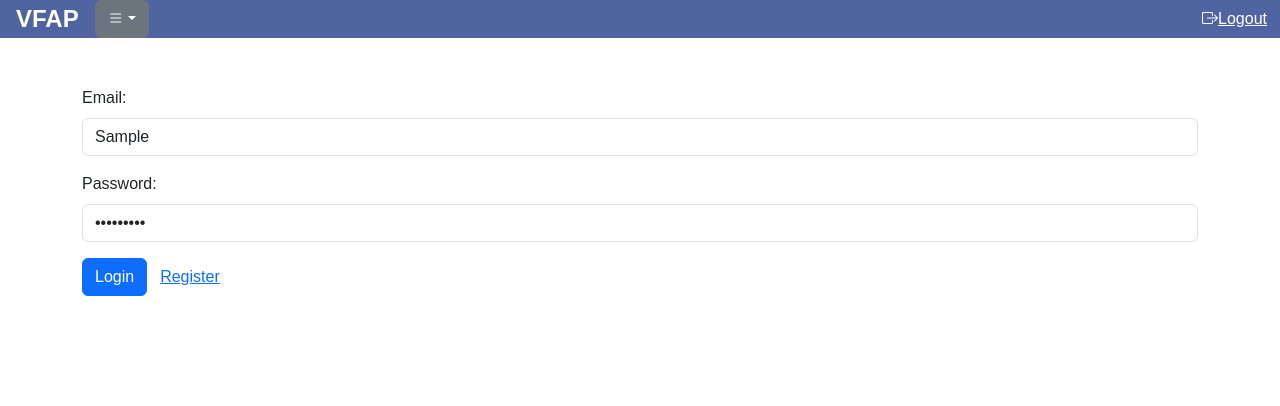
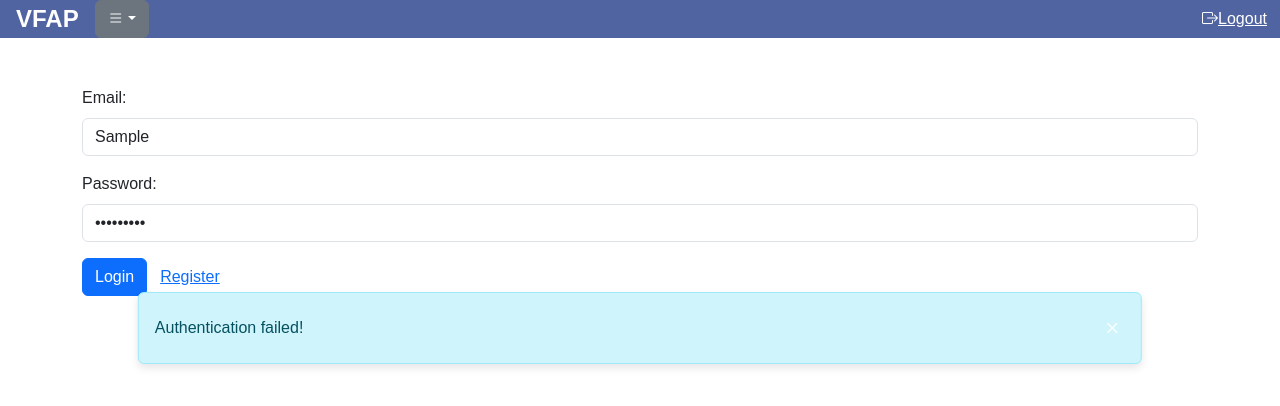
Before and after one commit to Dan21198/VFAP_React, a React (Create React App) app: page /login in a window 1280 px wide. Both pictures are taken after typing "Sample", "Sample123" into the empty fields and a click on the button "Login". Shown: the top 406 px of the page. Built offline with nearby package versions, Linux system fonts and the light colour scheme; no server answers.

Commit message:
added snackbars

```diff
--- a/package.json
+++ b/package.json
@@ -3,6 +3,9 @@
   "version": "0.1.0",
   "private": true,
   "dependencies": {
+    "@emotion/react": "^11.11.4",
+    "@emotion/styled": "^11.11.5",
+    "@mui/material": "^5.15.15",
     "@testing-library/jest-dom": "^5.17.0",
     "@testing-library/react": "^13.4.0",
     "@testing-library/user-event": "^13.5.0",
--- /dev/null
+++ b/src/global.css
@@ -0,0 +1,89 @@
+.snackbar {
+    position: fixed;
+    bottom: 20px;
+    left: 50%;
+    transform: translateX(-50%);
+    width: auto;
+    max-width: 90%;
+    padding: 12px 20px;
+    box-shadow: 0 4px 8px rgba(0, 0, 0, 0.1);
+    z-index: 1050;
+    border-radius: 5px;
+    display: flex;
+    justify-content: space-between;
+    align-items: center;
+    animation: slideIn 0.3s ease-out forwards;
+    background-color: #17a2b8;
+    color: white;
+}
+
+.snackbar button.close {
+    border: none;
+    background: none;
+    color: white;
+    font-size: 24px;
+    cursor: pointer;
+    opacity: 0.8;
+}
+
+.snackbar button.close:hover {
+    opacity: 1;
+}
+.snackbar button.close {
+    border: none;
+    background: none;
+    color: white;
+    font-size: 24px;
+    cursor: pointer;
+    opacity: 0.8;
+}
+
+.snackbar button.close:hover {
+    opacity: 1;
+}
+
+.alert {
+    position: fixed;
+    bottom: 20px;
+    left: 50%;
+    transform: translateX(-50%);
+    width: auto;
+    max-width: 90%;
+    padding: 12px 20px;
+    box-shadow: 0 4px 8px rgba(0,0,0,0.1);
+    z-index: 1050;
+    border-radius: 5px;
+    display: flex;
+    justify-content: space-between;
+    align-items: center;
+    animation: slideIn 0.3s ease-out forwards;
+}
+
+.alert-info {
+    background-color: #17a2b8;
+    color: white;
+}
+
+button.close {
+    border: none;
+    background: none;
+    color: white;
+    font-size: 24px;
+    cursor: pointer;
+    opacity: 0.8;
+}
+
+button.close:hover {
+    opacity: 1;
+}
+
+@keyframes slideIn {
+    0% {
+        transform: translateX(-50%) translateY(50px);
+        opacity: 0;
+    }
+    100% {
+        transform: translateX(-50%) translateY(0);
+        opacity: 1;
+    }
+}
--- a/src/login/LoginForm.tsx
+++ b/src/login/LoginForm.tsx
@@ -1,13 +1,15 @@
-import React, {FormEvent, useState} from 'react';
+import React, { useState } from 'react';
 import axios from 'axios';
-import { useNavigate  } from 'react-router-dom';
+import { useNavigate } from 'react-router-dom';
+import '../global.css';
 
 const LoginForm = () => {
     const [loginEmail, setLoginEmail] = useState('');
     const [loginPassword, setLoginPassword] = useState('');
-    const navigate = useNavigate()
+    const [snackbar, setSnackbar] = useState({ open: false, message: '' });
+    const navigate = useNavigate();
 
-    const login = async (event: FormEvent<HTMLFormElement>) => {
+    const login = async (event: React.FormEvent<HTMLFormElement>) => {
         event.preventDefault();
         try {
             const response = await axios.post('http://localhost:8080/api/v1/auth/authenticate', {
@@ -20,15 +22,20 @@ const LoginForm = () => {
             if (accessToken) {
                 localStorage.setItem('access_token', accessToken);
                 navigate('/notes');
+                setSnackbar({ open: true, message: 'Login successful!' });
             } else {
                 console.error('No token received');
-                alert('Authentication failed: No token received');
+                setSnackbar({ open: true, message: 'Authentication failed: No token received' });
             }
-        } catch (error: any) {
-            console.error('Failed to authenticate:', error.response ? error.response.data : 'No response');
-            alert('Authentication failed!');
+        } catch (error) {
+            setSnackbar({ open: true, message: 'Authentication failed!' });
         }
     };
+
+    const handleCloseSnackbar = () => {
+        setSnackbar({ ...snackbar, open: false });
+    };
+
     return (
         <div className="container mt-5">
             <form onSubmit={login} className="custom-login-form">
@@ -59,6 +66,14 @@ const LoginForm = () => {
                 <button type="submit" className="btn btn-primary">Login</button>
                 <button type="button" className="btn btn-link" onClick={() => navigate('/register')}>Register</button>
             </form>
+            {snackbar.open && (
+                <div className="alert alert-info mt-3" role="alert">
+                    {snackbar.message}
+                    <button type="button" className="close" onClick={handleCloseSnackbar}>
+                        <span aria-hidden="true">&times;</span>
+                    </button>
+                </div>
+            )}
         </div>
     );
 };
--- /dev/null
+++ b/src/model/SnackbarProps.ts
@@ -0,0 +1,6 @@
+export interface SnackbarProps {
+    show: boolean;
+    message: string;
+    onClose: () => void;
+    variant: string;
+}
--- a/src/register/RegistrationForm.tsx
+++ b/src/register/RegistrationForm.tsx
@@ -6,9 +6,14 @@ const RegistrationForm = () => {
     const [username, setUsername] = useState('');
     const [email, setEmail] = useState('');
     const [password, setPassword] = useState('');
+    const [snackbar, setSnackbar] = useState({ open: false, message: '', variant: '' });
     const navigate = useNavigate();
 
-    const register = async (event: FormEvent<HTMLFormElement>) => { // Adjust event type
+    const handleCloseSnackbar = () => {
+        setSnackbar({ ...snackbar, open: false });
+    };
+
+    const register = async (event: FormEvent<HTMLFormElement>) => {
         event.preventDefault();
         try {
             const response = await axios.post('http://localhost:8080/api/v1/auth/register', {
@@ -16,15 +21,14 @@ const RegistrationForm = () => {
                 email: email,
                 password: password
             });
-            console.log('Registration successful:', response.data);
             navigate('/login');
         } catch (error: any) {
-            console.error('Failed to register:', error.response.data);
-            alert('Registration failed!');
+            setSnackbar({ open: true, message: 'Registration failed!', variant: 'error' });
         }
     };
 
     return (
+        <div>
             <form onSubmit={register} className="custom-registration-form">
                 <label htmlFor="username">Username:</label>
                 <input
@@ -60,6 +64,15 @@ const RegistrationForm = () => {
                     <button type="submit" className="btn btn-primary">Register</button>
                 </div>
             </form>
+            {snackbar.open && (
+                <div className="snackbar" role="alert">
+                    {snackbar.message}
+                    <button type="button" className="close" onClick={handleCloseSnackbar}>
+                        <span aria-hidden="true">&times;</span>
+                    </button>
+                </div>
+            )}
+        </div>
     );
 };
 
--- a/src/tag/TagComponent.tsx
+++ b/src/tag/TagComponent.tsx
@@ -1,13 +1,30 @@
-import React, { useState, useEffect} from 'react';
+import React, { useState, useEffect } from 'react';
 // @ts-ignore
 import { fetchTags, createTag, deleteTag } from './TagAPI.ts';
-import { Form, Button, InputGroup, Container, Row, Col} from 'react-bootstrap';
+import { Form, Button, InputGroup, Container, Row, Col } from 'react-bootstrap';
 import './tag.css';
+import '../global.css';
+import {SnackbarProps} from "../model/SnackbarProps";
+
+
+const Snackbar = ({ show, message, onClose, variant }: SnackbarProps) => {
+    return (
+        <div className={`snackbar ${variant}`} style={{ display: show ? 'flex' : 'none' }}>
+            <div>{message}</div>
+            <button type="button" className="close" onClick={onClose}>
+                <span aria-hidden="true">&times;</span>
+            </button>
+        </div>
+    );
+};
 
 const TagComponent = () => {
     const [newTagName, setNewTagName] = useState('');
     const [selectedTagId, setSelectedTagId] = useState('');
     const [availableTags, setAvailableTags] = useState<Tag[]>([]);
+    const [showSnackbar, setShowSnackbar] = useState(false);
+    const [snackbarMessage, setSnackbarMessage] = useState('');
+    const [snackbarVariant, setSnackbarVariant] = useState<'success' | 'error'>('success');
 
     useEffect(() => {
         loadTags();
@@ -22,6 +39,7 @@ const TagComponent = () => {
             }
         } catch (error) {
             console.error('Error fetching tags:', error);
+            showSnackbarWithMessage('Failed to fetch tags', 'error');
         }
     };
 
@@ -31,8 +49,10 @@ const TagComponent = () => {
             await createTag(newTagName);
             setNewTagName('');
             await loadTags();
+            showSnackbarWithMessage('Tag created successfully', 'success');
         } catch (error) {
             console.error('Failed to create tag:', error);
+            showSnackbarWithMessage('Failed to create tag', 'error');
         }
     };
 
@@ -40,9 +60,21 @@ const TagComponent = () => {
         try {
             await deleteTag(selectedTagId);
             await loadTags();
+            showSnackbarWithMessage('Tag deleted successfully', 'success');
         } catch (error) {
             console.error('Failed to delete tag:', error);
+            showSnackbarWithMessage('Failed to delete tag', 'error');
         }
+    };
+
+    const showSnackbarWithMessage = (message: string, variant: 'success' | 'error') => {
+        setSnackbarMessage(message);
+        setSnackbarVariant(variant);
+        setShowSnackbar(true);
+    };
+
+    const handleCloseSnackbar = () => {
+        setShowSnackbar(false);
     };
 
     return (
@@ -64,7 +96,6 @@ const TagComponent = () => {
                             </InputGroup>
                         </InputGroup>
                     </Form>
-
                 </Col>
             </Row>
 
@@ -85,8 +116,15 @@ const TagComponent = () => {
                     </InputGroup>
                 </Col>
             </Row>
+
+            <Snackbar
+                show={showSnackbar}
+                message={snackbarMessage}
+                onClose={handleCloseSnackbar}
+                variant={snackbarVariant}
+            />
         </Container>
     );
 }
 
-    export default TagComponent;
+export default TagComponent;
```
Also changed, not shown: src/note/Note.tsx (+1 -13 lines), 1 other file (tests, documents, lock files or other folders). Lines whose indentation alone changed are shown as unchanged.
